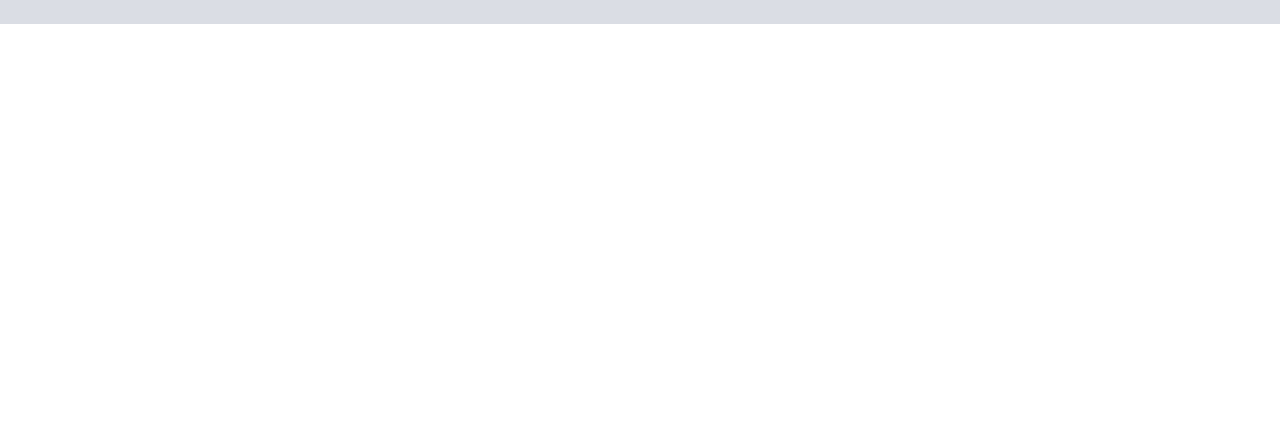
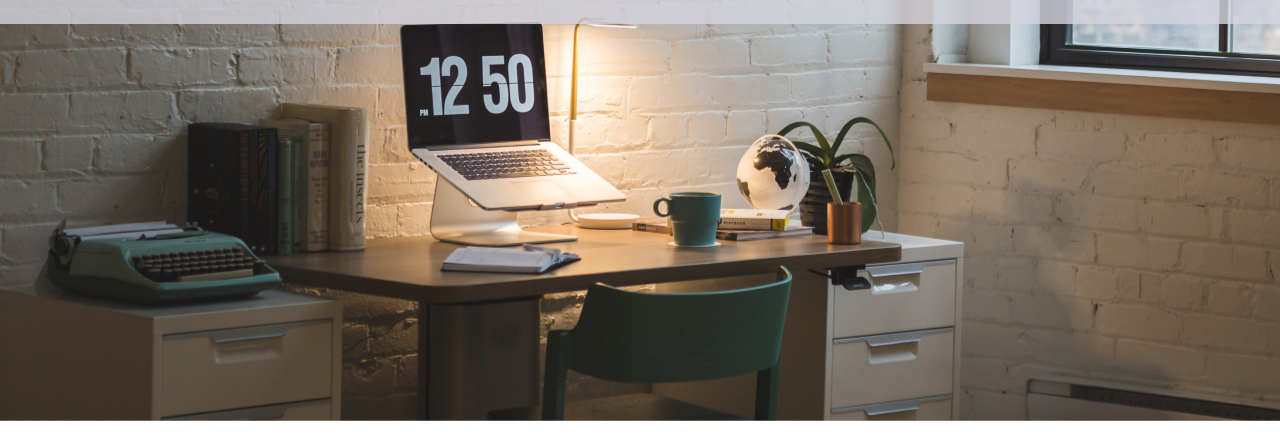
Before and after one commit to hungntph/homepage, a plain HTML site: page index.html in a window 1280 px wide. Shown: the part 98-546 px from the top of the page. Drawn offline with nearby package versions, Linux system fonts and the light colour scheme; the site is published under a folder, as on GitHub Pages, so addresses that start at the root find nothing.

Commit message:
fix commit

```diff
--- a/css/_header.scss
+++ b/css/_header.scss
@@ -1,5 +1,5 @@
 header {
-  background-image: url(/images/header-image.png);
+  background-image: url(../images/header-image.png);
   width: 100%;
   height: 519.42px;
 }
```
Also changed, not shown: css/style.css, 1 other file.
